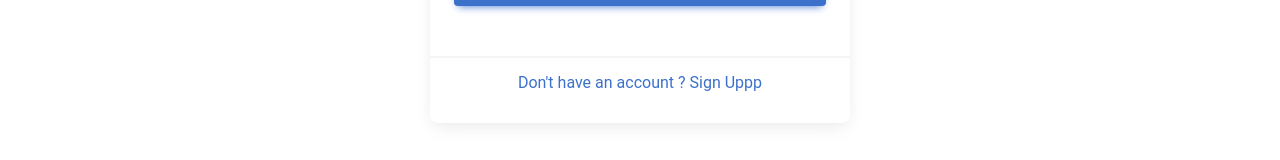
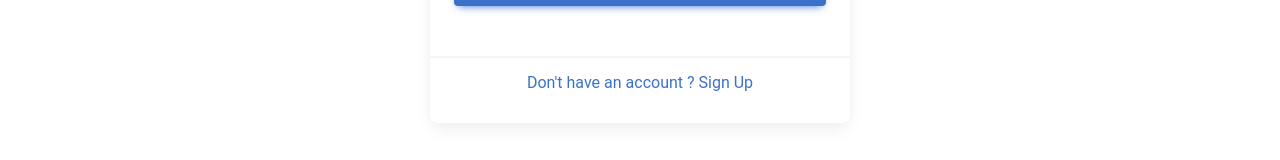
Before and after one commit to aleksandrajankovic/BesplatniTipovi, a React (Create React App) app in the folder tipovi/: page /login in a window 1280 px wide. Shown: the part 391-551 px from the top of the page. Built offline with nearby package versions, Linux system fonts and the light colour scheme.

Commit message:
Changed location of error page

```diff
--- a/tipovi/src/pages/AddEditTip.js
+++ b/tipovi/src/pages/AddEditTip.js
@@ -171,7 +171,7 @@
             </div>
             <div className="col-md-12">
               <MDBInput
-                placeholder="Enter Descriptions of tip"
+                placeholder="Enter Description of tip"
                 type="text"
                 value={description}
                 name="description"
@@ -181,7 +181,7 @@
                 invalid
                 textarea
                 rows={4}
-                validation="Please provide descriptions"
+                validation="Please provide description"
               />
             </div>
             <div className="col-md-12">
--- a/tipovi/src/pages/Login.js
+++ b/tipovi/src/pages/Login.js
@@ -98,7 +98,7 @@
         </MDBCardBody>
         <MDBCardFooter>
           <Link to="/register">
-            <p>Don't have an account ? Sign Uppp</p>
+            <p>Don't have an account ? Sign Up</p>
           </Link>
         </MDBCardFooter>
       </MDBCard>
```
Also changed, not shown: tipovi/src/pages/Error.js (renamed from tipovi/src/components/Error.js).
